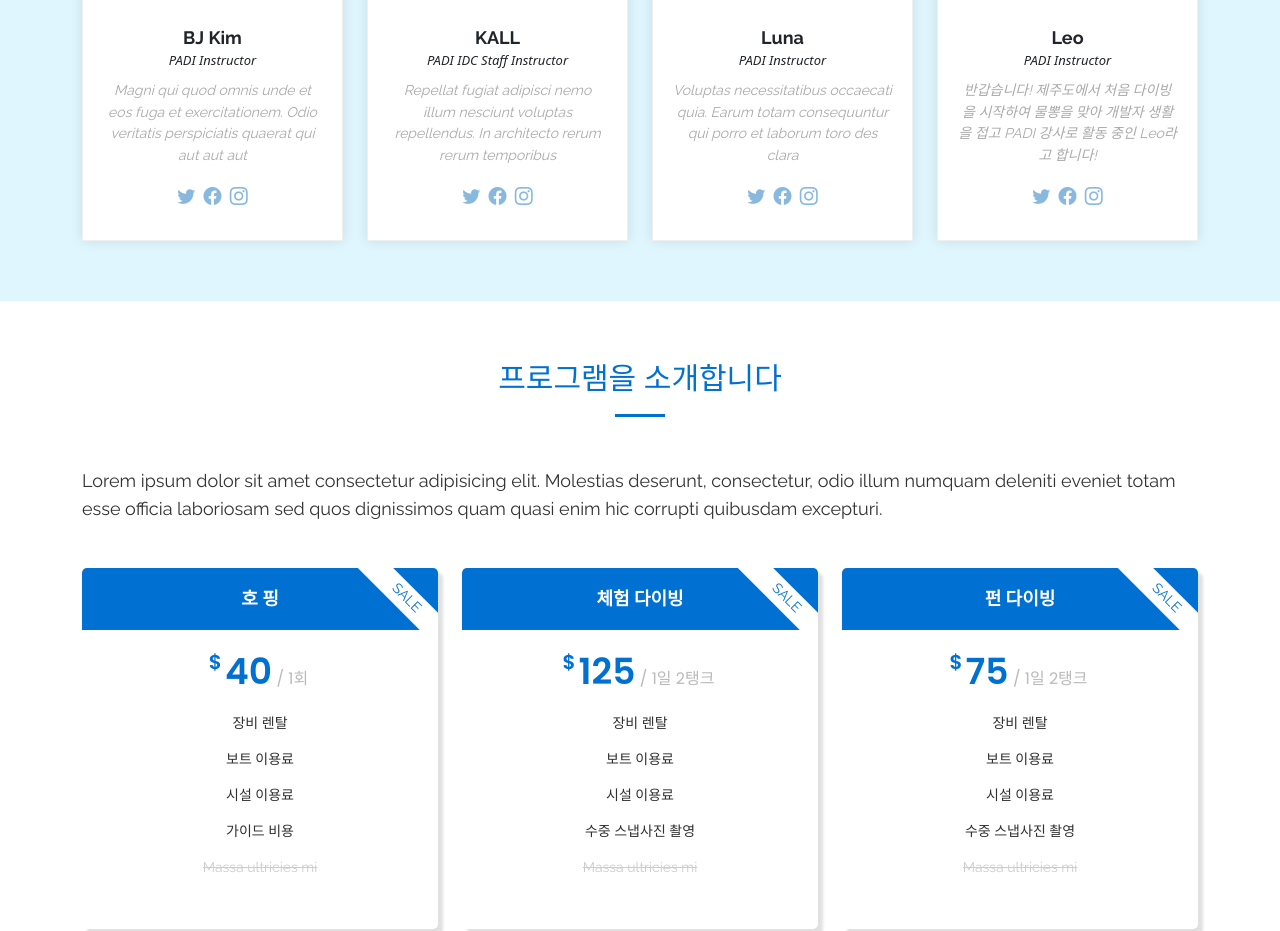
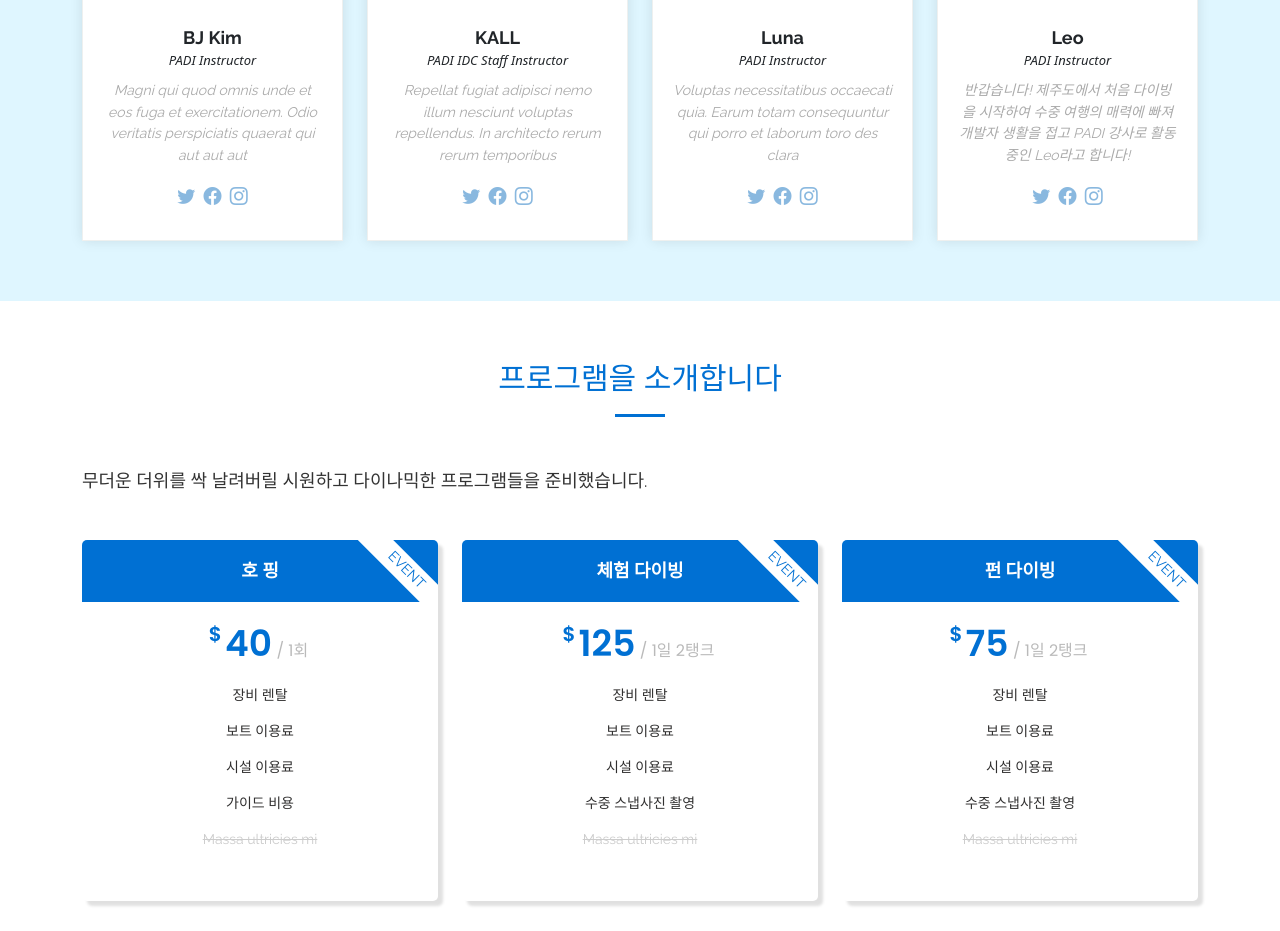
Before and after one commit to swoondive/swoondive.github.io, a plain HTML site: page index.html in a window 1280 px wide. Shown: the part 2316-3247 px from the top of the page. Drawn offline with Linux system fonts and the light colour scheme.

Commit message:
mod course section css

```diff
--- a/assets/css/style.css
+++ b/assets/css/style.css
@@ -823,6 +823,7 @@ section {
   padding-top: 10px;
 }
 .courses .course-item ul li {
+  font-family: "Poppins", sans-serif;
   padding-bottom: 10px;
 }
 .courses .course-item ul i {
--- a/index.html
+++ b/index.html
@@ -243,7 +243,7 @@
                 <h4>Leo</h4>
                 <span>PADI Instructor</span>
                 <p>
-                  반갑습니다! 제주도에서 처음 다이빙을 시작하여 물뽕을 맞아 개발자 생활을 접고 PADI 강사로 활동 중인 Leo라고 합니다!
+                  반갑습니다! 제주도에서 처음 다이빙을 시작하여 수중 여행의 매력에 빠져 개발자 생활을 접고 PADI 강사로 활동 중인 Leo라고 합니다!
                 </p>
                 <div class="social">
                   <a href=""><i class="bi bi-twitter"></i></a>
@@ -271,13 +271,13 @@
 
         </div>
 
-        <p data-aos="fade-up">Lorem ipsum dolor sit amet consectetur adipisicing elit. Molestias deserunt, consectetur, odio illum numquam deleniti eveniet totam esse officia laboriosam sed quos dignissimos quam quasi enim hic corrupti quibusdam excepturi.</p>
+        <p data-aos="fade-up">무더운 더위를 싹 날려버릴 시원하고 다이나믹한 프로그램들을 준비했습니다.</p>
 
         <div class="row">
 
           <div class="col-lg-4 col-md-6" data-aos="zoom-in" data-aos-delay="100">
             <div class="box featured">
-              <span class="advanced">SALE</span>
+              <span class="advanced">EVENT</span>
               <h3>호 핑</h3>
               <h4><sup>$</sup>40<span> <strong>/ 1회</strong></span></h4>
               <ul>
@@ -292,7 +292,7 @@
 
           <div class="col-lg-4 col-md-6 mt-4 mt-md-0" data-aos="zoom-in" data-aos-delay="200">
             <div class="box featured">
-              <span class="advanced">SALE</span>
+              <span class="advanced">EVENT</span>
               <h3>체험 다이빙</h3>
               <h4><sup>$</sup>125<span> <strong>/ 1일 2탱크</strong></span></h4>
               <ul>
@@ -307,7 +307,7 @@
 
           <div class="col-lg-4 col-md-6 mt-4 mt-lg-0" data-aos="zoom-in" data-aos-delay="300">
             <div class="box featured">
-              <span class="advanced">SALE</span>
+              <span class="advanced">EVENT</span>
               <h3>펀 다이빙</h3>
               <h4><sup>$</sup>75<span> <strong>/ 1일 2탱크</strong></span></h4>
               <ul>
@@ -373,7 +373,7 @@
                     <p><span>$350</span></p>
                   </div>
                   <p class="fst-italic">
-                    Advanced Open Water Diver 코스는 여러분의 스킬을 더 향상시켜 줍니다. 수중 항법과 부력 조절을 조금 더 연습하고, 딥 다이브를 시도하며, 여러분이 선택한 세 가지 스페셜티 다이빙을 할 수 있습니다. 여러분이 완료하는 모든 스페셜티 다이브로 PADI 스페셜티 인증을 위한 크레딧을 받을 수 있습니다.
+                    PADI Advanced Open Water Diver 코스는 여러분의 스킬을 더 향상시켜 줍니다. 수중 항법과 부력 조절을 조금 더 연습하고, 딥 다이브를 시도하며, 여러분이 선택한 세 가지 스페셜티 다이빙을 할 수 있습니다. 여러분이 완료하는 모든 스페셜티 다이브로 PADI 스페셜티 인증을 위한 크레딧을 받을 수 있습니다.
                   </p>
                   <ul>
                     <li><i class="fa-solid fa-check"></i> 최소 연령 : <strong>만 12 세 이상</strong></li>
```
